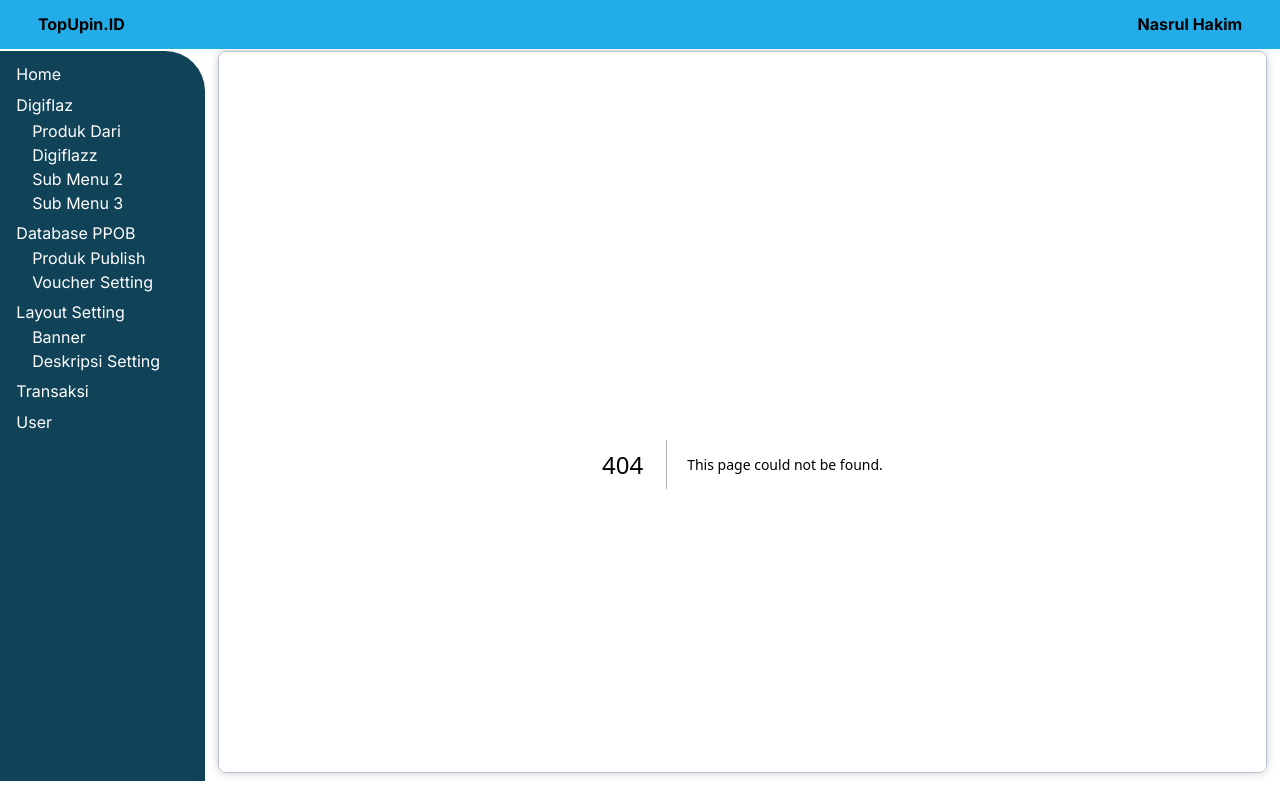
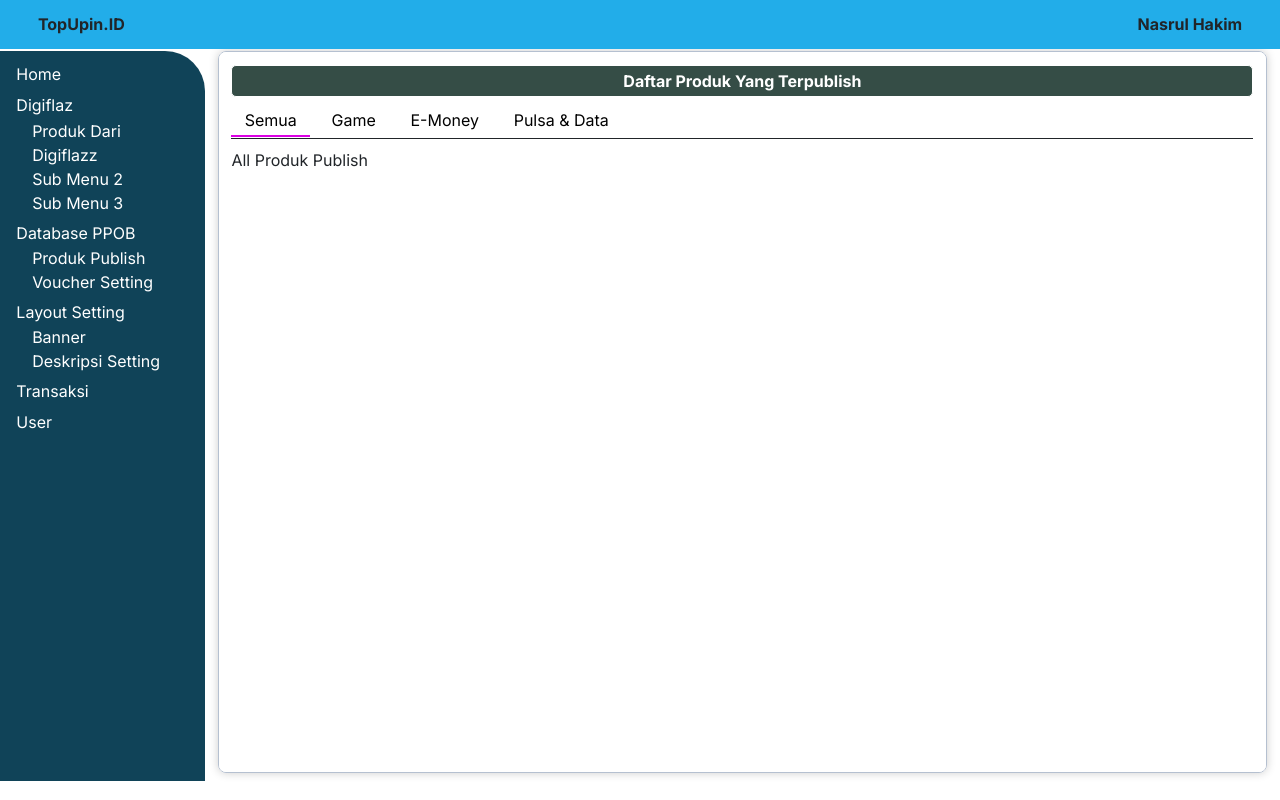
Before and after one commit to 0051Nasrulhakim/topupin.id, a Next.js app: page /admin/produk_publish/all_produk in a window 1280 px wide. Before the commit this address had no page. Built offline with nearby package versions, Linux system fonts and the light colour scheme.

Commit message:
add page produk publish

```diff
--- /dev/null
+++ b/src/app/admin/produk_publish/all_produk/page.js
@@ -0,0 +1,11 @@
+import React from 'react'
+
+export default function page() {
+  return (
+    <>
+        <div className=''>
+            All Produk Publish
+        </div>
+    </>
+  )
+}
--- /dev/null
+++ b/src/app/admin/produk_publish/layout.js
@@ -0,0 +1,41 @@
+import React from 'react'
+import Link  from 'next/link'
+
+export default function ProdukPublishLayout({ children }) {
+  return (
+    <>
+        <div className='title-page'>Daftar Produk Yang Terpublish</div>
+        <div className='container-admin'>
+            <div className='kategori-produk'>
+                <div className='title-categori active'>
+                    <Link href="/admin/produk_publish/all_produk" className="no-decoration">
+                        Semua
+                    </Link>
+                </div>
+                <div className='title-categori'>
+                    <Link href="/admin/produk_publish/game" className="no-decoration">
+                        Game
+                    </Link>
+                </div>
+                <div className='title-categori '>
+                    <Link href="/admin/produk_publish/eMoney" className="no-decoration">
+                        E-Money
+                    </Link>
+                </div>
+                <div className='title-categori'>
+                    <Link href="/admin/produk_publish/pulsaData" className="no-decoration">
+                        Pulsa & Data
+                    </Link>
+                </div>
+            </div>
+
+            <div>
+
+                { children }
+
+            </div>
+
+        </div>
+    </>
+  )
+}
```
Also changed, not shown: src/app/admin/produk_publish/eMoney/page.js (added, +11 -0 lines), src/app/admin/produk_publish/game/page.js (added, +11 -0 lines), src/app/admin/produk_publish/pulsaData/page.js (added, +11 -0 lines).
